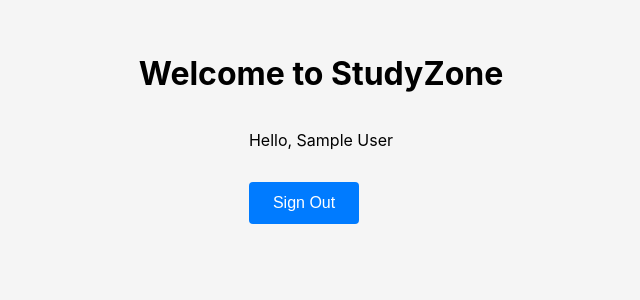
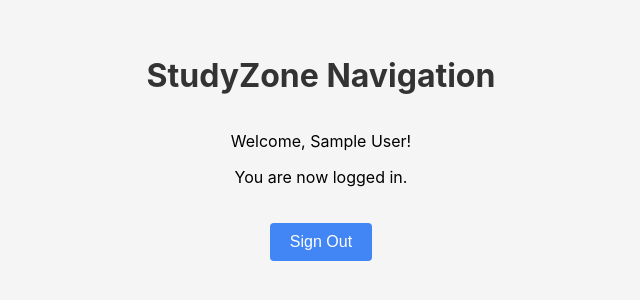
Before and after one commit to saachiraju/StudyZone-CS180, a React (Create React App) app in the folder studyzone/: page /nav in a window 1280 px wide. Shown: the part 272-572 px from the top of the page, without its empty margins (319-959 px from the left). Built offline with nearby package versions, Linux system fonts and the light colour scheme; no server answers; sample sign-in values are in the browser's storage.

Commit message:
Implement navigation structure and routing

```diff
--- a/studyzone/package.json
+++ b/studyzone/package.json
@@ -10,6 +10,7 @@
     "firebase": "^11.6.1",
     "react": "^19.1.0",
     "react-dom": "^19.1.0",
+    "react-router-dom": "^7.5.3",
     "react-scripts": "5.0.1",
     "web-vitals": "^2.1.4"
   },
--- a/studyzone/src/App.js
+++ b/studyzone/src/App.js
@@ -1,10 +1,25 @@
+import { BrowserRouter as Router, Routes, Route } from 'react-router-dom';
 import Homepage from './Homepage';
+import Nav from './Nav';
 import { AuthProvider } from './AuthContext';
+import ProtectedRoute from './ProtectedRoute';
 
 function App() {
   return (
     <AuthProvider>
-      <Homepage />
+      <Router>
+        <Routes>
+          <Route path="/" element={<Homepage />} />
+          <Route
+            path="/nav"
+            element={
+              <ProtectedRoute>
+                <Nav />
+              </ProtectedRoute>
+            }
+          />
+        </Routes>
+      </Router>
     </AuthProvider>
   );
 }
--- a/studyzone/src/Homepage.js
+++ b/studyzone/src/Homepage.js
@@ -1,39 +1,36 @@
-import React from 'react';
+import React, { useEffect } from 'react';
 import './Homepage.css';
 import { auth, googleProvider } from './firebase';
-import { signInWithPopup, signOut } from 'firebase/auth';
+import { signInWithPopup } from 'firebase/auth';
 import { useAuth } from './AuthContext';
+import { useNavigate } from 'react-router-dom';
 
 function Homepage() {
   const { currentUser } = useAuth();
+  const navigate = useNavigate();
+
+  useEffect(() => {
+    // Redirect to Nav page if user is already logged in
+    if (currentUser) {
+      navigate('/nav');
+    }
+  }, [currentUser, navigate]);
 
   const handleGoogleSignIn = async () => {
     try {
       await signInWithPopup(auth, googleProvider);
+      // Navigation happens automatically in the useEffect hook after auth state changes
     } catch (error) {
       console.error("Error signing in with Google:", error);
-    }
-  };
-
-  const handleSignOut = async () => {
-    try {
-      await signOut(auth);
-    } catch (error) {
-      console.error("Error signing out:", error);
     }
   };
 
   return (
     <div className="homepage-container">
       <h1>Welcome to StudyZone</h1>
-      {currentUser ? (
-        <div>
-          <p>Hello, {currentUser.displayName}</p>
-          <button className="login-button" onClick={handleSignOut}>Sign Out</button>
-        </div>
-      ) : (
-        <button className="login-button" onClick={handleGoogleSignIn}>Log In with Google</button>
-      )}
+      <button className="login-button" onClick={handleGoogleSignIn}>
+        Log In with Google
+      </button>
     </div>
   );
 }
--- /dev/null
+++ b/studyzone/src/Nav.css
@@ -0,0 +1,30 @@
+.nav-container {
+  display: flex;
+  flex-direction: column;
+  align-items: center;
+  justify-content: center;
+  min-height: 100vh;
+  text-align: center;
+  background-color: #f5f5f5;
+  padding: 20px;
+}
+
+.nav-container h1 {
+  margin-bottom: 20px;
+  color: #333;
+}
+
+.nav-container button {
+  background-color: #4285f4;
+  color: white;
+  border: none;
+  padding: 10px 20px;
+  border-radius: 4px;
+  cursor: pointer;
+  font-size: 16px;
+  margin-top: 20px;
+}
+
+.nav-container button:hover {
+  background-color: #357ae8;
+}
--- /dev/null
+++ b/studyzone/src/Nav.js
@@ -0,0 +1,35 @@
+import React from 'react';
+import './Nav.css';
+import { useAuth } from './AuthContext';
+import { signOut } from 'firebase/auth';
+import { auth } from './firebase';
+import { useNavigate } from 'react-router-dom';
+
+function Nav() {
+  const { currentUser } = useAuth();
+  const navigate = useNavigate();
+
+  const handleSignOut = async () => {
+    try {
+      await signOut(auth);
+      navigate('/');
+    } catch (error) {
+      console.error("Error signing out:", error);
+    }
+  };
+
+  return (
+    <div className="nav-container">
+      <h1>StudyZone Navigation</h1>
+      {currentUser && (
+        <div>
+          <p>Welcome, {currentUser.displayName}!</p>
+          <p>You are now logged in.</p>
+          <button onClick={handleSignOut}>Sign Out</button>
+        </div>
+      )}
+    </div>
+  );
+}
+
+export default Nav;
--- /dev/null
+++ b/studyzone/src/ProtectedRoute.js
@@ -0,0 +1,17 @@
+import React from 'react';
+import { Navigate } from 'react-router-dom';
+import { useAuth } from './AuthContext';
+
+function ProtectedRoute({ children }) {
+  const { currentUser, loading } = useAuth();
+
+  if (loading) return <div>Loading...</div>;
+
+  if (!currentUser) {
+    return <Navigate to="/" />;
+  }
+
+  return children;
+}
+
+export default ProtectedRoute;
```
Also changed, not shown: 1 other file (tests, documents, lock files or other folders).
